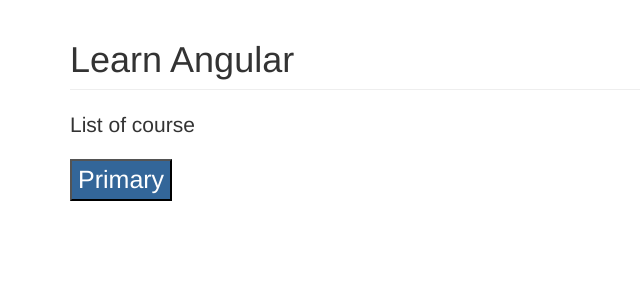
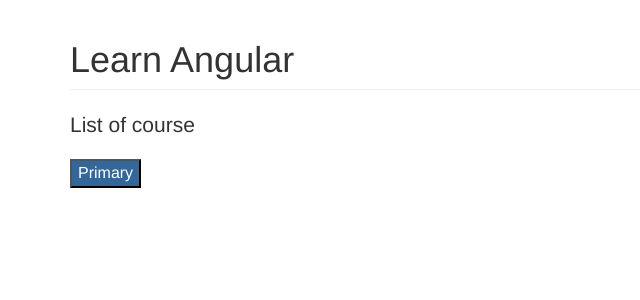
Before and after one commit to palashmon/learn-angular4, an Angular app: page / in a window 1280 px wide. Shown: the top 300 px of the page, without its empty margins (0-640 px from the left). Built offline with nearby package versions, Linux system fonts and the light colour scheme.

Commit message:
Bind multiple styles using ngStyle and method Syntax: [ngStyle]='getStyles()' where getStyles() returns an object of DOM style properties as keys.

```diff
--- a/src/app/courses.component.ts
+++ b/src/app/courses.component.ts
@@ -5,7 +5,7 @@ import { Component } from '@angular/core';
     template: `
         <p class="lead">{{ title }}</p>
         <p>
-            <button [ngStyle]="moreStyles">Primary</button>
+            <button [ngStyle]="getStyles()">Primary</button>
         </p>
     `
 })
@@ -14,9 +14,12 @@ export class CoursesComponent {
     isImportant = true;
 
     // moreStyles is a property in the component that contains an object with css property names as the keys
-    moreStyles = {
-        'background-color': '#369',
-        'font-size': this.isImportant ? '25px' : '16px',
-        color: 'white'
-    };
+    getStyles() {
+        const moreStyles = {
+            'background-color': '#369',
+            'font-size': '16px',
+            color: 'white'
+        };
+        return moreStyles;
+    }
 }
```
